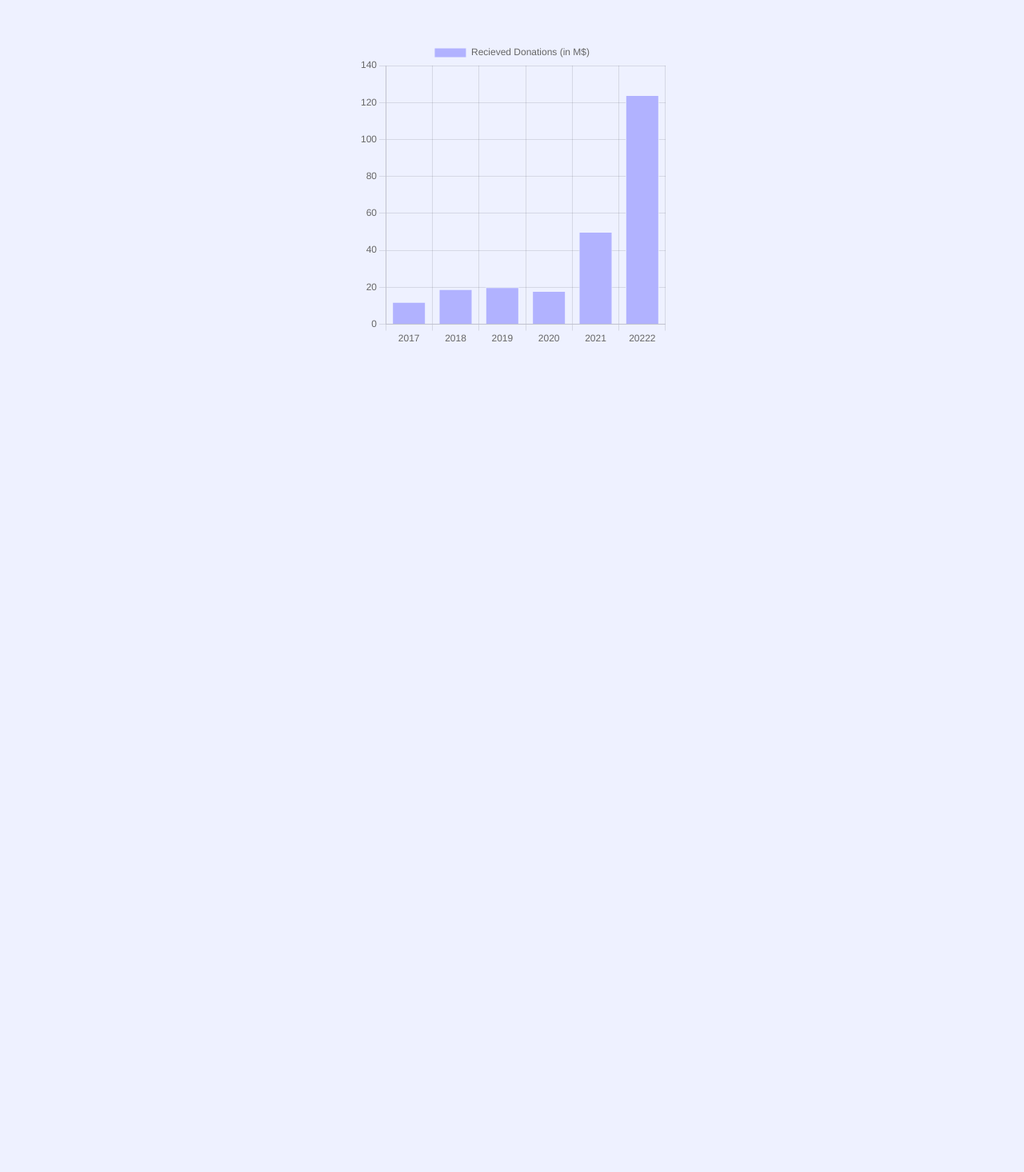
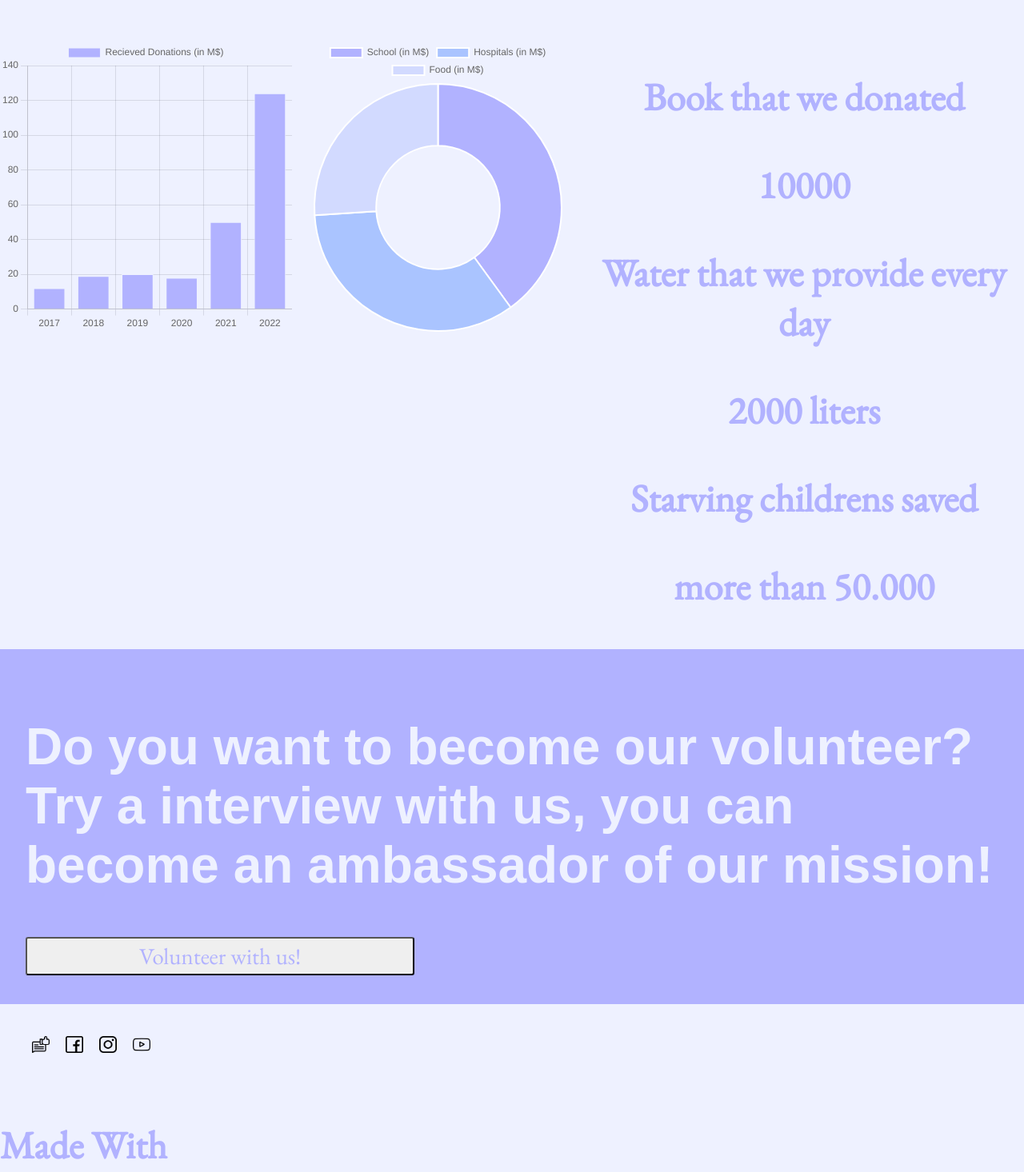
Before and after one commit to matteomarrass/Good-Causes, a website: page index.html in a window 1280 px wide. Shown: the part 2561-4027 px from the top of the page at 80% size. Before the commit the page ends 2995 px from the top, so only its background shows below. Drawn offline with nearby package versions, Linux system fonts and the light colour scheme; a web font is replaced by a local one.

Commit message:
Quasi finito, finire footer, aggiungere animazioni

```diff
--- a/Javascript/general.js
+++ b/Javascript/general.js
@@ -0,0 +1,59 @@
+const ctx = document.getElementById("myChart");
+const myChart = new Chart(ctx, {
+  type: "bar",
+  data: {
+    labels: ["2017", "2018", "2019", "2020", "2021", "2022"],
+    datasets: [
+      {
+        label: "Recieved Donations (in M$)",
+        data: [12, 19, 20, 18, 50, 124],
+        backgroundColor: [
+          "#b1b2ff",
+          "#b1b2ff",
+          "#b1b2ff",
+          "#b1b2ff",
+          "#b1b2ff",
+          "#b1b2ff",
+        ],
+        borderColor: [
+          "#eef1ff",
+          "#eef1ff",
+          "#eef1ff",
+          "#eef1ff",
+          "#eef1ff",
+          "#eef1ff",
+        ],
+        borderWidth: 1,
+      },
+    ],
+  },
+  options: {
+    scales: {
+      y: {
+        beginAtZero: true,
+      },
+    },
+  },
+});
+
+const ctx2 = document.getElementById("secondChart");
+const mySecondChart = new Chart(ctx2, {
+  type: "doughnut",
+  data: {
+    labels: ["School (in M$)", "Hospitals (in M$)", "Food (in M$)"],
+    datasets: [
+      {
+        label: "Usage of the Money",
+        data: [200, 170, 130],
+        backgroundColor: ["#b1b2ff", "#AAC4FF", "#D2DAFF"],
+        hoverOffset: 4,
+      },
+    ],
+  },
+});
+
+const datas = [10000, "2000 liters", "more than 50.000"];
+
+const books = (document.getElementById("books").innerHTML = datas[0]);
+const water = (document.getElementById("water").innerHTML = datas[1]);
+const saved = (document.getElementById("saved").innerHTML = datas[2]);
--- a/Stylesheets/style.css
+++ b/Stylesheets/style.css
@@ -7,13 +7,19 @@ body {
 h1 {
   font-family: "GFS Neohellenic", sans-serif;
   font-size: 4rem;
+  color: #eef1ff;
 }
 h2,
+h3,
 p,
 input,
 figcaption {
   font-family: "EB Garamond", serif;
   color: #b1b2ff;
+}
+
+h2 {
+  font-size: 3rem;
 }
 
 /*Logo*/
@@ -66,7 +72,8 @@ input[type="text"]:focus {
   border: 3px solid #b1b2ff;
 }
 
-input#donation {
+input#donation,
+input#volunteer-now {
   transition: 0.8s;
 }
 
@@ -133,9 +140,64 @@ input#donation:hover {
   text-align: center;
 }
 
-#chart {
+#all-charts {
+  display: flex;
+  justify-content: space-around;
+}
+
+#all-charts h2 {
+  text-align: center;
+}
+
+#all-charts h3 {
+  text-align: center;
+  font-size: 3rem;
+}
+
+#chart,
+#chart2 {
   width: 30%;
   height: auto;
+  float: left;
+}
+
+/*Volunteer section */
+
+#volunteer {
+  background-color: #b1b2ff;
+  justify-content: space-around;
+  flex-direction: row-reverse;
+  padding: 2rem;
+}
+#volunteer-now {
   display: block;
-  margin: auto;
+  width: 40%;
+  height: auto;
+  padding: 0.2rem;
+  margin: 0.2rem 0rem;
+  font-size: 1.8rem;
+  border-radius: 0.2rem;
+  text-align: center;
+  transition: 0.8s;
 }
+input#volunteer-now:hover {
+  color: #ffff;
+  background-color: #aac4ff;
+}
+#volunteer img {
+  width: 40%;
+  height: auto;
+  float: right;
+  border-radius: 50%;
+}
+
+/*Footer Section*/
+footer div {
+  padding: 2rem;
+}
+
+footer img {
+  width: 1.8%;
+  margin: 0.5rem;
+  height: auto;
+}
--- a/index.html
+++ b/index.html
@@ -94,48 +94,47 @@
 
     <section id="data">
       <h1 id="title-data">Do you want to know how much it helps your money?</h1>
-      <div id="chart">
-        <canvas id="myChart" width="50" height="50"></canvas>
-        <script>
-          const ctx = document.getElementById("myChart");
-          const myChart = new Chart(ctx, {
-            type: "bar",
-            data: {
-              labels: ["2017", "2018", "2019", "2020", "2021", "20222"],
-              datasets: [
-                {
-                  label: "Recieved Donations (in M$)",
-                  data: [12, 19, 20, 18, 50, 124],
-                  backgroundColor: [
-                    "#b1b2ff",
-                    "#b1b2ff",
-                    "#b1b2ff",
-                    "#b1b2ff",
-                    "#b1b2ff",
-                    "#b1b2ff",
-                  ],
-                  borderColor: [
-                    "#eef1ff",
-                    "#eef1ff",
-                    "#eef1ff",
-                    "#eef1ff",
-                    "#eef1ff",
-                    "#eef1ff",
-                  ],
-                  borderWidth: 1,
-                },
-              ],
-            },
-            options: {
-              scales: {
-                y: {
-                  beginAtZero: true,
-                },
-              },
-            },
-          });
-        </script>
+      <div id="all-charts">
+        <div id="chart">
+          <canvas id="myChart" width="20" height="20"></canvas>
+        </div>
+        <div id="chart2">
+          <canvas id="secondChart" width="20" height="20"></canvas>
+        </div>
+        <div>
+          <h2>Book that we donated</h2>
+          <h3 id="books"></h3>
+          <h2>Water that we provide every day</h2>
+          <h3 id="water"></h3>
+          <h2>Starving childrens saved</h2>
+          <h3 id="saved"></h3>
+        </div>
       </div>
     </section>
+
+    <!-- Volunteer Section -->
+    <section id="volunteer">
+      <h1>
+        Do you want to become our volunteer? Try a interview with us, you can
+        become an ambassador of our mission!
+      </h1>
+      <input
+        type="submit"
+        name="donation"
+        id="volunteer-now"
+        value="Volunteer with us!"
+      />
+    </section>
+    <!-- Footer Section  -->
+    <footer>
+      <div>
+        <a href="#"><img src="Img/comment.png" alt="" /></a>
+        <a href=""><img src="Img/facebook.png" alt="" /></a>
+        <a href=""><img src="Img/instagram.png" alt="" /></a>
+        <a href=""><img src="Img/youtube.png" alt="" /></a>
+      </div>
+      <h2>Made With</h2>
+    </footer>
+    <script src="./Javascript/general.js"></script>
   </body>
 </html>
```
Also changed, not shown: Img/comment.png (added), Img/facebook.png (added), Img/instagram.png (added), Img/youtube.png (added), 1 other file.
